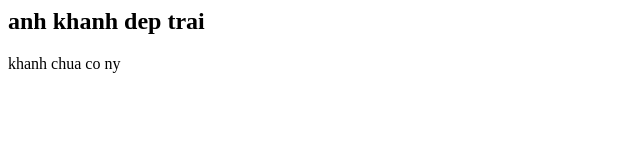
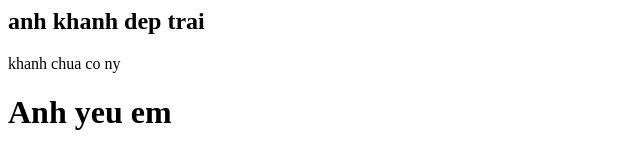
Before and after one commit to himsad/anhhoang, a plain HTML site: page index.html in a window 1280 px wide. Shown: the whole page, without its empty margins (0-640 px from the left). Drawn offline with Linux system fonts and the light colour scheme.

Commit message:
Update index.html

```diff
--- a/index.html
+++ b/index.html
@@ -1,3 +1,4 @@
 
 <h2>anh khanh dep trai</h2>
 <p>khanh chua co ny </p>
+<h1>Anh yeu em</h1>
```
